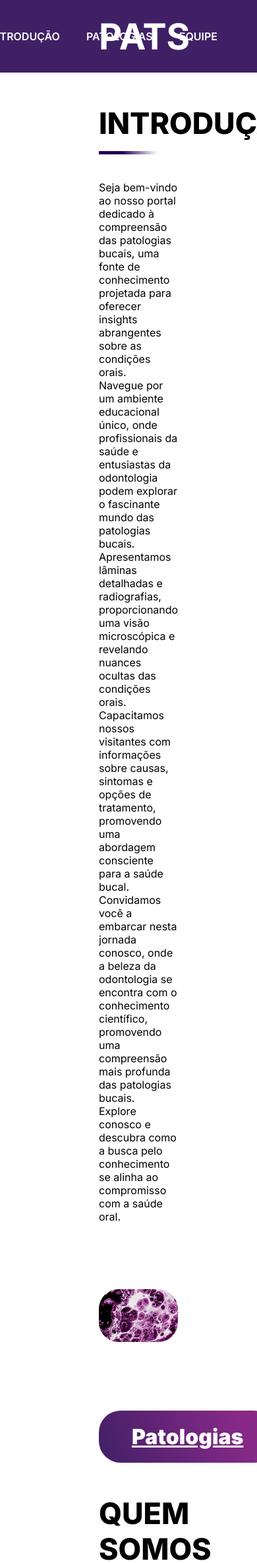
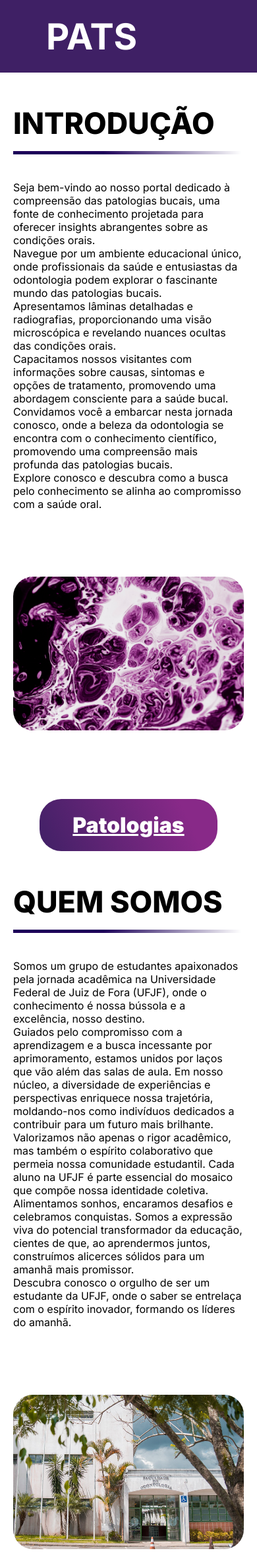
Before and after one commit to vitoknop/imagerenderpy, a Flask app: page / in a window 390 px wide; the page is wider, and only the part inside the window is pictured. Shown: the top 2369 px of that part at 66% size. Run offline with Flask 3, Linux system fonts and the light colour scheme.

Commit message:
ui responsive

```diff
--- a/static/css/categorias.css
+++ b/static/css/categorias.css
@@ -76,3 +76,10 @@
         grid-template-columns: repeat(1, 1fr);
     }
 }
+
+/* smartphone*/
+@media (max-width: 768px) {
+    .categorias {
+        grid-template-columns: repeat(1, 1fr);
+    }
+}
--- a/static/css/header.css
+++ b/static/css/header.css
@@ -54,3 +54,68 @@ header .menu ul li a {
     font-size: 1rem;
     font-weight: 600;
 }
+
+/* smartphone*/
+@media (max-width: 768px) {
+    header {
+        padding: 0 50px;
+        text-align: center;
+        display: flex;
+        justify-content: center;
+        align-items: center;
+    }
+
+    header .logo {
+        padding: 0 20px;
+    }
+
+    header .menu {
+        display: none;
+    }
+
+    header .menu ul {
+        flex-direction: column;
+        align-items: flex-end;
+        justify-content: center;
+        position: absolute;
+        top: 110px;
+        right: 0;
+        width: 100%;
+        height: 100vh;
+        background-color: #3F2065;
+        padding: 0 20px;
+        transition: all 0.3s ease-in-out;
+    }
+
+    header .menu ul li {
+        margin: 20px 0;
+    }
+
+    header .menu ul li a {
+        font-size: 1.5rem;
+    }
+
+    header .menu ul li a:hover {
+        color: #fff;
+    }
+
+    header .menu ul li a:active {
+        color: #fff;
+    }
+
+    header .menu ul li a:focus {
+        color: #fff;
+    }
+
+    header .menu ul li a:visited {
+        color: #fff;
+    }
+
+    header .menu ul li a:link {
+        color: #fff;
+    }
+
+    header .menu ul li a:target {
+        color: #fff;
+    }
+}
--- a/static/css/main.css
+++ b/static/css/main.css
@@ -186,3 +186,35 @@ main {
         margin-bottom: 50px;
     }
 }
+
+/* smartphone*/
+@media (max-width: 768px) {
+    main {
+        padding: 50px 20px 0 20px;
+    }
+
+    .container {
+        flex-direction: column;
+        justify-content: center;
+        align-items: center;
+    }
+
+    .imagem {
+        width: 100%;
+        max-width: 600px;
+        justify-content: center;
+        margin: 0 auto;
+    }
+
+    .conteudo-container {
+        grid-template-columns: 1fr;
+    }
+
+    .integrante {
+        flex-direction: column;
+    }
+
+    .conteudo-left {
+        margin-bottom: 50px;
+    }
+}
```
